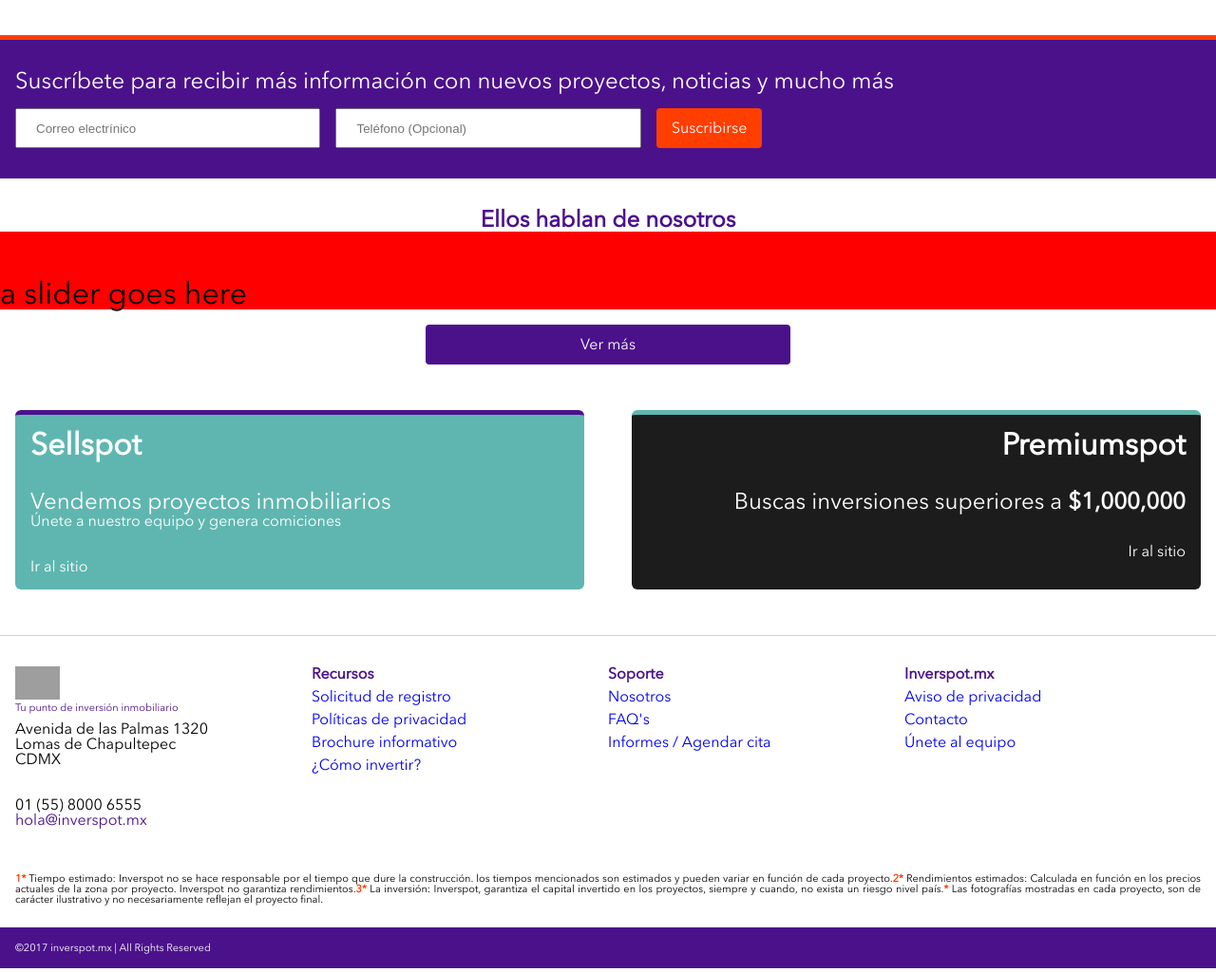
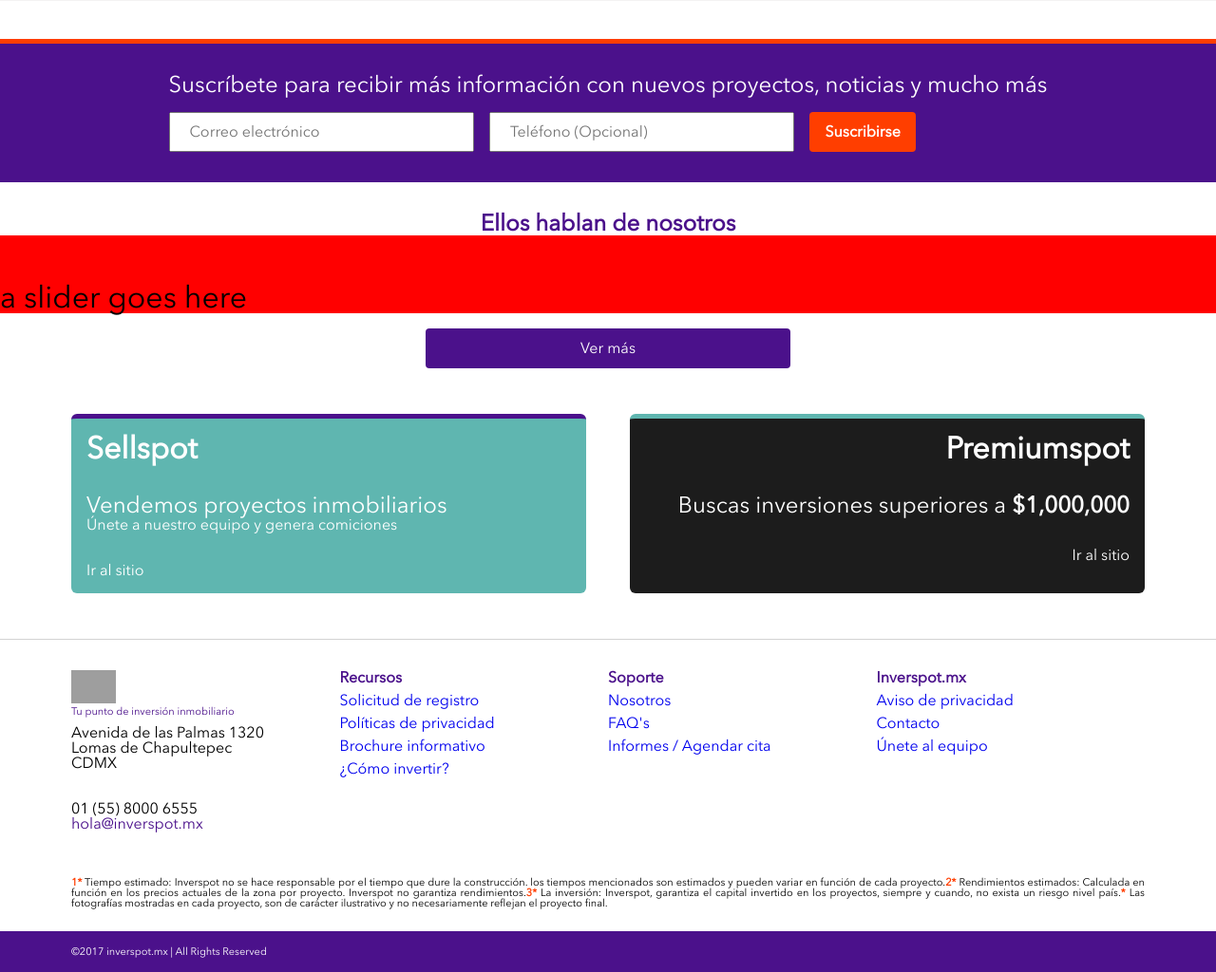
Before and after one commit to jeov10/inve, a PHP site: page / in a window 1280 px wide. Shown: the part 1108-2132 px from the top of the page at 95% size. Run offline with PHP 8.4, Linux system fonts and the light colour scheme; some web fonts are replaced; grey boxes are pictures that could not be loaded.

Commit message:
form text input style

```diff
--- a/index.html
+++ b/index.html
@@ -59,7 +59,7 @@
           <h1 class="u-fw-bold u-color-accent">Proyectos para Participar</h1>
         </div>
         <div class="box__description">
-          <a href="#" class="link-item u-color-primary"><h3 class="u-fw-bold">Ver todos</h3></a>
+          <a href="#" class="link-item u-color-primary link-item__border-bottom"><h3 class="u-fw-bold">Ver todos</h3></a>
         </div>
       </div>
 
@@ -73,7 +73,7 @@
           <h1 class="u-fw-bold u-color-accent">¡Casos de Éxito!</h1>
         </div>
         <div class="box__description">
-          <a href="#" class="link-item u-color-primary"><h3 class="u-fw-bold">Ver todos</h3></a>
+          <a href="#" class="link-item u-color-primary link-item__border-bottom"><h3 class="u-fw-bold">Ver todos</h3></a>
         </div>
       </div>
       <div class="slider-cards">
@@ -85,7 +85,7 @@
           <h1 class="u-fw-bold u-color-accent">Últimos proyectos fondeados</h1>
         </div>
         <div class="box__description">
-          <a href="#" class="link-item u-color-primary"><h3 class="u-fw-bold">Ver todos</h3></a>
+          <a href="#" class="link-item u-color-primary link-item__border-bottom"><h3 class="u-fw-bold">Ver todos</h3></a>
         </div>
       </div>
         <div class="slider-main">
@@ -124,10 +124,10 @@
           <h2 class="u-color-light text-aling-center padding-bottom-1rem">Suscríbete para recibir más información con nuevos proyectos, noticias y mucho más</h2>
           <div class="subscribe-form">
             <form action="" class="subscribe-form__items">
-              <input type="text" placeholder="Correo electrínico" class="subscribe-form__items_mb text-input u-border-radius">
+              <input type="text" placeholder="Correo electrónico" class="subscribe-form__items_mb text-input u-border-radius">
               <input type="text" placeholder="Teléfono (Opcional)" class="subscribe-form__items_mb text-input u-border-radius">
               <button class="u-bg-accent button-radius">
-                <h3><a href="#" class="link-item u-color-light">Suscribirse</a></h3>
+                <h3><a href="#" class="link-item u-color-light u-fw-bold">Suscribirse</a></h3>
               </button>
             </form>
           </div>
--- a/style.css
+++ b/style.css
@@ -109,6 +109,11 @@ h5 {
   text-decoration: none;
 }
 
+.link-item__border-bottom {
+  border-bottom-style: dotted;
+  border-width: 1px;
+}
+
 .top-bar {
   display: none;
 }
@@ -122,8 +127,9 @@ h5 {
 .top-bar__icons {
   width: 10%;
   display: flex;
-  justify-content: flex-end;
   justify-content: space-between;
+  padding-top: 8px;
+padding-bottom: 8px;
 }
 
 .nav-bar {
@@ -252,6 +258,8 @@ h5 {
 .form-inline {
   margin-top: 2rem;
   margin-bottom: 2rem;
+  margin-right: auto;
+  margin-left: auto;
 }
 
 .subscribe-form {
@@ -271,6 +279,10 @@ h5 {
 .text-input {
   padding: 8px 20px;
   height: auto;
+  margin-right: 1rem;
+  font-family: 'Avenirnext';
+  color: black;
+  font-size: 16px;
 }
 
 .top-border {
@@ -386,9 +398,7 @@ h5 {
   .subscribe-form__items_mb {
     width: 30%;
   }
-  .text-input {
-    margin-right: 1rem;
-  }
+
   .subscribe-form__items_mb {
     margin-bottom: 0px;
   }
@@ -405,7 +415,7 @@ h5 {
   }
 }
 
-@media screen and (min-width: 999px) {
+@media screen and (min-width: 950px) {
   .top-bar {
     display: flex;
     flex-wrap: wrap;
@@ -413,6 +423,10 @@ h5 {
   }
   .section-display {
     display: inline;
+  }
+  .container {
+    padding-left: 75px;
+    padding-right: 75px;
   }
 }
 
```
